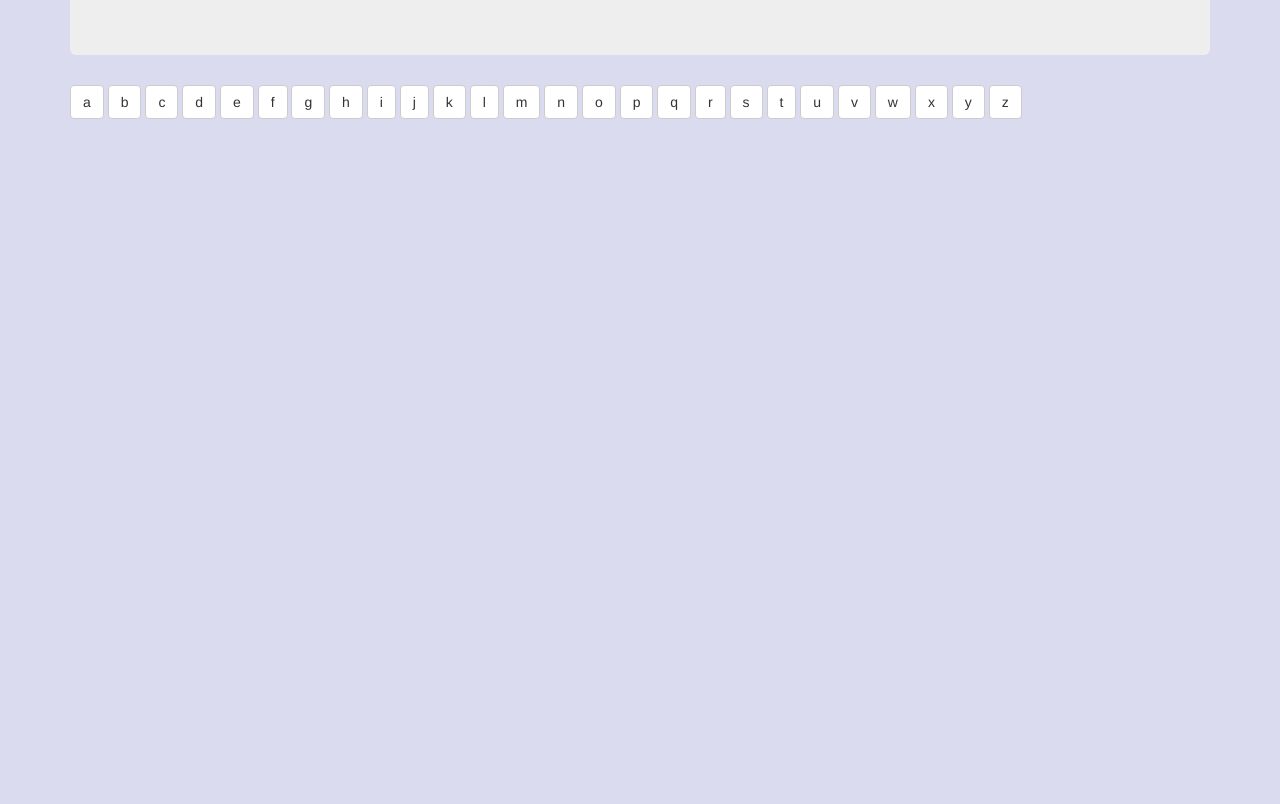
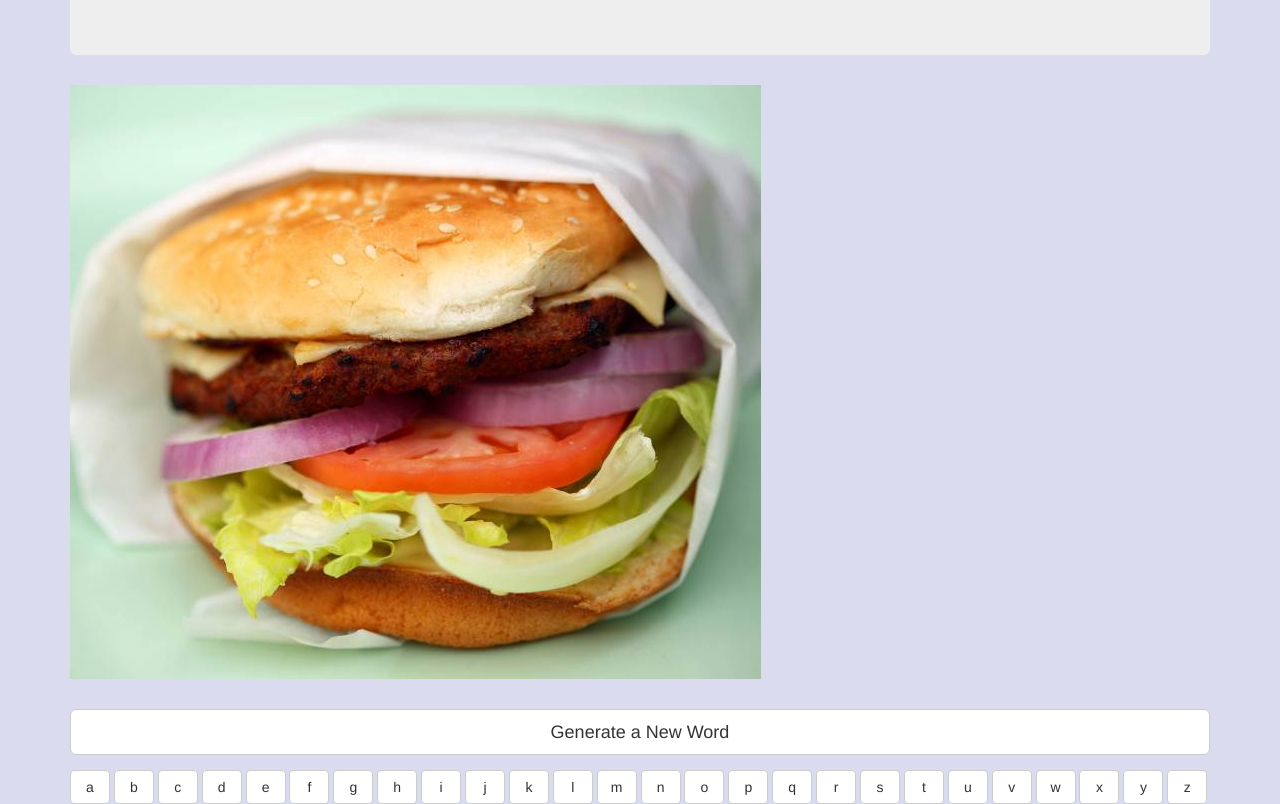
Before and after one commit to Bpopson11/hangman, a plain HTML site: page Index.html in a window 1280 px wide. Shown: the part 140-944 px from the top of the page. Before the commit the page ends 800 px from the top, so only its background shows below. Drawn offline with Linux system fonts and the light colour scheme.

Commit message:
create sucessful word generation but with no spaces between blanks

```diff
--- a/Index.html
+++ b/Index.html
@@ -15,39 +15,43 @@
         <div class="jumbotron">
           <h1>Want to play Hangman?</h1>
         </div>
+        <div class="hangedMan">
+          <img src="images/burger.jpg" alt="Placeholder image of a burger">
+        </div>
+        <div class="wordPlacement">
+          <span id="wordHere"></span>
+
+        </div>
+          <input type="button" class="btn btn-default btn-lg btn-block" id="generateWord" value="Generate a New Word">
         <div class="letterButtons">
-          <input class="btn btn-default" type="button" value="a">
-          <input class="btn btn-default" type="button" value="b">
-          <input class="btn btn-default" type="button" value="c">
-          <input class="btn btn-default" type="button" value="d">
-          <input class="btn btn-default" type="button" value="e">
-          <input class="btn btn-default" type="button" value="f">
-          <input class="btn btn-default" type="button" value="g">
-          <input class="btn btn-default" type="button" value="h">
-          <input class="btn btn-default" type="button" value="i">
-          <input class="btn btn-default" type="button" value="j">
-          <input class="btn btn-default" type="button" value="k">
-          <input class="btn btn-default" type="button" value="l">
-          <input class="btn btn-default" type="button" value="m">
-          <input class="btn btn-default" type="button" value="n">
-          <input class="btn btn-default" type="button" value="o">
-          <input class="btn btn-default" type="button" value="p">
-          <input class="btn btn-default" type="button" value="q">
-          <input class="btn btn-default" type="button" value="r">
-          <input class="btn btn-default" type="button" value="s">
-          <input class="btn btn-default" type="button" value="t">
-          <input class="btn btn-default" type="button" value="u">
-          <input class="btn btn-default" type="button" value="v">
-          <input class="btn btn-default" type="button" value="w">
-          <input class="btn btn-default" type="button" value="x">
-          <input class="btn btn-default" type="button" value="y">
-          <input class="btn btn-default" type="button" value="z">
+          <input class="btn btn-default letters" type="button" value="a">
+          <input class="btn btn-default letters" type="button" value="b">
+          <input class="btn btn-default letters" type="button" value="c">
+          <input class="btn btn-default letters" type="button" value="d">
+          <input class="btn btn-default letters" type="button" value="e">
+          <input class="btn btn-default letters" type="button" value="f">
+          <input class="btn btn-default letters" type="button" value="g">
+          <input class="btn btn-default letters" type="button" value="h">
+          <input class="btn btn-default letters" type="button" value="i">
+          <input class="btn btn-default letters" type="button" value="j">
+          <input class="btn btn-default letters" type="button" value="k">
+          <input class="btn btn-default letters" type="button" value="l">
+          <input class="btn btn-default letters" type="button" value="m">
+          <input class="btn btn-default letters" type="button" value="n">
+          <input class="btn btn-default letters" type="button" value="o">
+          <input class="btn btn-default letters" type="button" value="p">
+          <input class="btn btn-default letters" type="button" value="q">
+          <input class="btn btn-default letters" type="button" value="r">
+          <input class="btn btn-default letters" type="button" value="s">
+          <input class="btn btn-default letters" type="button" value="t">
+          <input class="btn btn-default letters" type="button" value="u">
+          <input class="btn btn-default letters" type="button" value="v">
+          <input class="btn btn-default letters" type="button" value="w">
+          <input class="btn btn-default letters" type="button" value="x">
+          <input class="btn btn-default letters" type="button" value="y">
+          <input class="btn btn-default letters" type="button" value="z">
         </div> <!-- BUTTON DIV END -->
 
-        <div class="wordPlacement">
-          <p span class="wordHere"></p>
-
-        </div>
 
 
 
--- a/css/styles.css
+++ b/css/styles.css
@@ -1,3 +1,15 @@
 body {
   background-color: #dbdbf0;
 }
+
+.letters {
+  width: 40px;
+  margin-top: 15px;
+}
+
+.wordPlacement {
+  padding-top: 15px;
+  padding-bottom: 15px;
+  font-size: 30px;
+  text-align: center;
+}
--- a/js/scripts.js
+++ b/js/scripts.js
@@ -1,5 +1,5 @@
-function HangMan() {
-  this.words = ["canal"]; //previously had multiple words but kept screwing with our specs
+function HangMan(words, currentWord, guessedLetters, score) {
+  this.words = ["canal", "marshmallow", "fish"]; //previously had multiple words but kept screwing with our specs
   this.currentWord = this.chooseWord();
   this.guessedLetters = []
   this.score = 10;
@@ -79,6 +79,18 @@ HangMan.prototype.wrongAnswer = function(guessedLetter) {
 
 //jQuery begins here:
 $(document).ready(function() {
+  $("input#generateWord").click(function(event) {
+    $("#wordHere").empty();
+    var words = this.words;
+    var currentWord = this.chooseWord;
+    var guessedLetters = this.guessedLetters;
+    var score = this.score;
+    var hangMan = new HangMan(words, currentWord, guessedLetters, score);
+    $("#wordHere").append(hangMan.convertLetter());
+  }); //end of generateWord function
+  $(".letters").click(function(event){
+
+  }
 
 
 
@@ -87,8 +99,6 @@ $(document).ready(function() {
 
 
 
-
-
-
+  });
  event.preventDefault();
-} //end of doc ready brackets
+}); //end of doc ready brackets
```
Also changed, not shown: images/burger.jpg (added).
